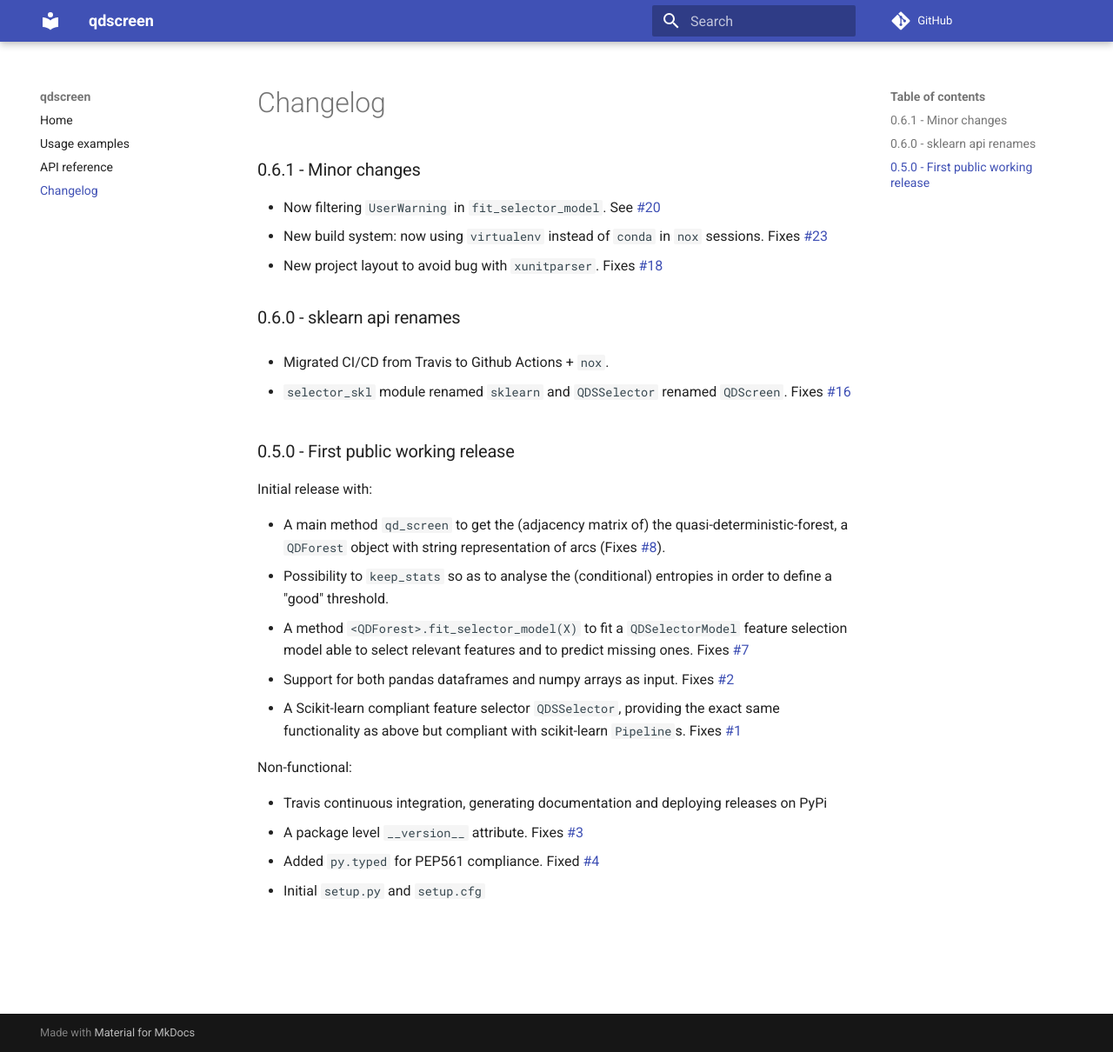
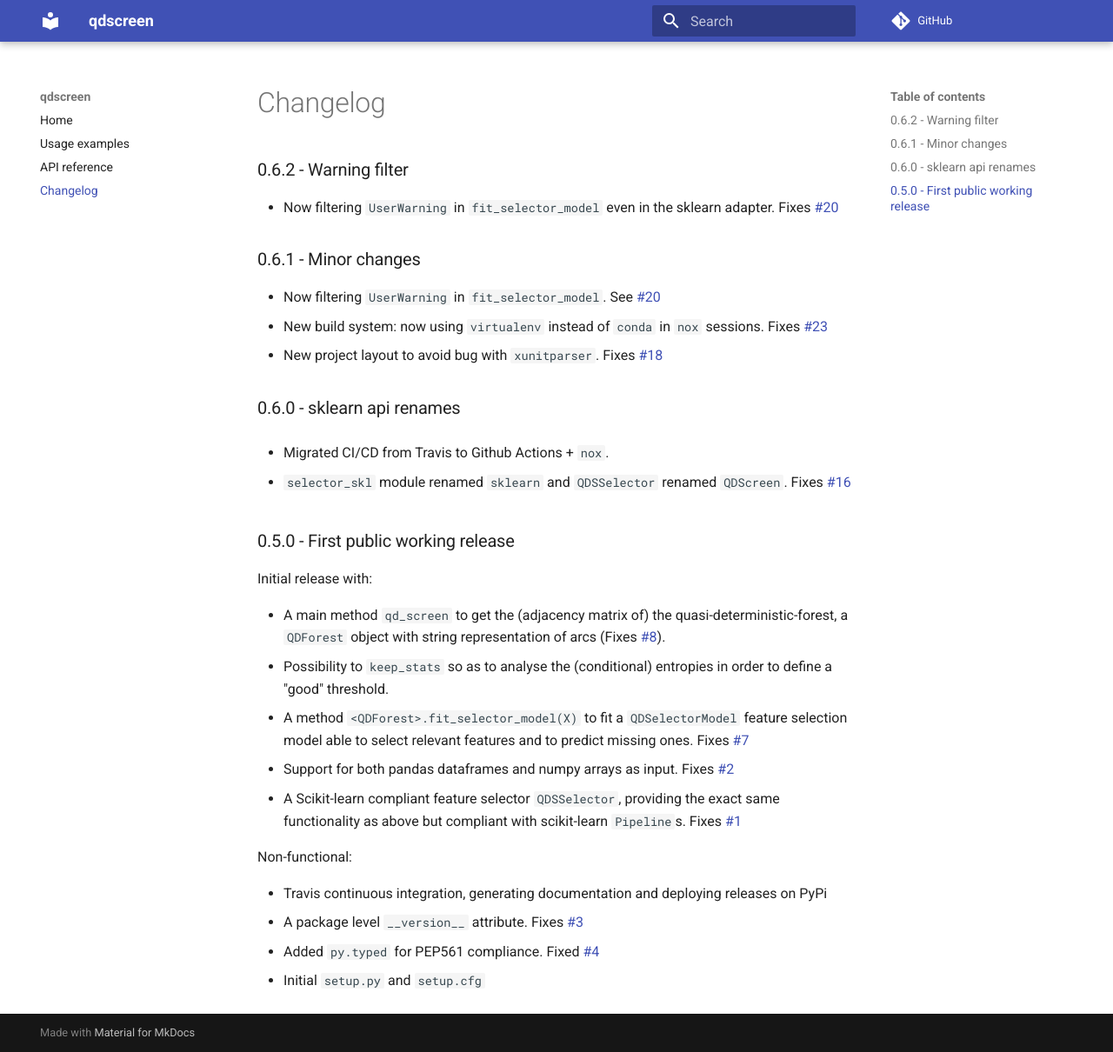
Before and after one commit to python-qds/qdscreen, an MkDocs documentation site: the page built from docs/changelog.md, in a window 1280 px wide and 1210 px high. Shown: the whole window at 87% size. Built offline with MkDocs 1.6.1 and Material for MkDocs 9.7.7, drawn with Linux system fonts in a browser that asks for light colours; comment, search, counter and statistics services are not loaded.

Commit message:
0.6.2 changelog

```diff
--- a/docs/changelog.md
+++ b/docs/changelog.md
@@ -1,4 +1,8 @@
 # Changelog
+
+### 0.6.2 - Warning filter
+
+ - Now filtering `UserWarning` in `fit_selector_model` even in the sklearn adapter. Fixes [#20](https://github.com/python-qds/qdscreen/issues/20)
 
 ### 0.6.1 - Minor changes
 
```
